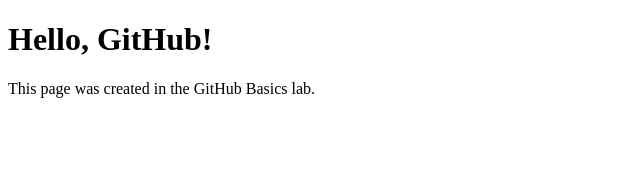
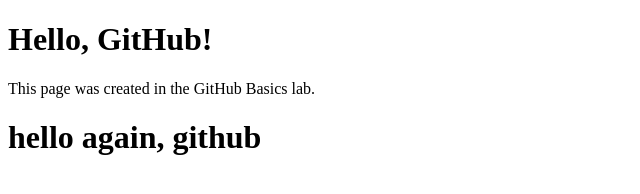
Before and after one commit to Eyad990/my-first-lab, a plain HTML site: page index.html in a window 1280 px wide. Shown: the whole page, without its empty margins (0-640 px from the left). Drawn offline with Linux system fonts and the light colour scheme.

Commit message:
update index.html text

```diff
--- a/index.html
+++ b/index.html
@@ -8,5 +8,6 @@
 <body>
     <h1>Hello, GitHub!</h1>
     <p>This page was created in the GitHub Basics lab.</p>
+    <h1>hello again,  github</h1>
 </body>
 </html>
```
